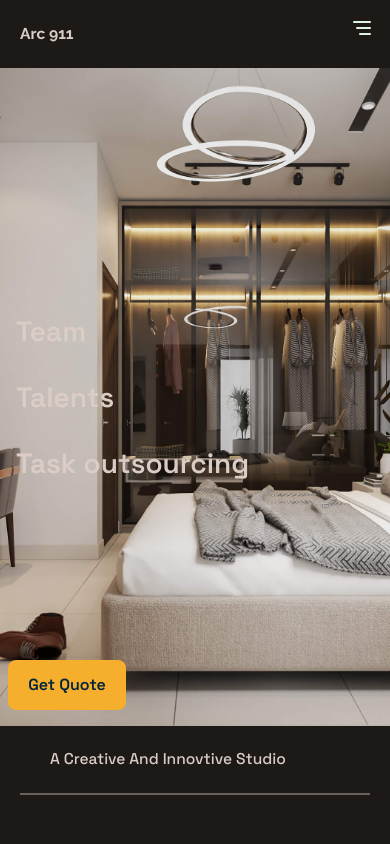
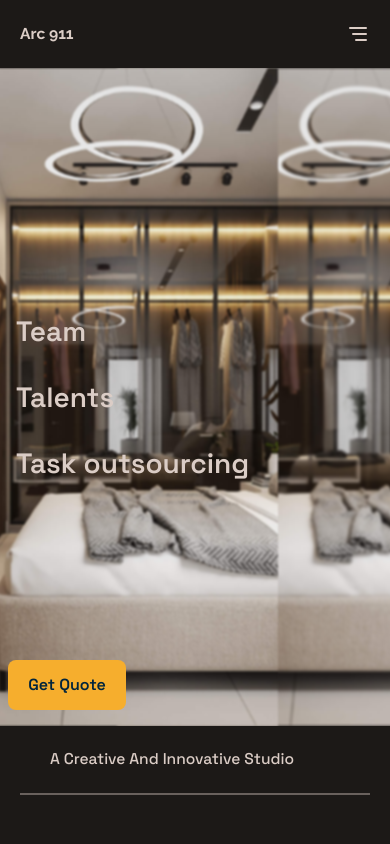
Before and after one commit to Ovodo/arc911, a React (Vite) app: page / in a window 390 px wide. Shown: the top 844 px of the page. Built offline with nearby package versions, Linux system fonts and the light colour scheme.

Commit message:
finishing touches

```diff
--- a/src/components/Hero.jsx
+++ b/src/components/Hero.jsx
@@ -1,5 +1,5 @@
 import { useState } from "react";
-import { motion } from "framer-motion";
+import { motion, AnimatePresence } from "framer-motion";
 import Marquee from "react-fast-marquee";
 import AppButton from "./AppButton";
 
@@ -24,23 +24,32 @@ const itemVariants = {
 const heroTextStyle =
   "hover:text-app_white duration-500 text-app_brown hover:bg-transparent bg-app_white rounded-lg sm:text-app_white sm:hover:text-app_brown sm:bg-transparent sm:hover:bg-app_white px-8 ml-2 py-5 font-semibold cursor-pointer text-[3vw] sm:text-[2vw]";
 const baseStyle =
-  "bg-transparent text-app_white rounded-lg px-3 sm:px-6 ml-1 sm:ml-4 py-3 font-semibold cursor-pointer text-[28px] leading-normal  sm:text-[2vw]";
-const hoverEffect = "hover:text-app_brown  hover:bg-app_white duration-500";
+  "bg-transparent relative sm:bottom-[3vh] text-app_white rounded-lg px-3 sm:px-6 ml-1 sm:ml-4 py-3 font-semibold cursor-pointer text-[28px] leading-normal sm:text-[2vw]";
+const hoverEffect = "hover:text-app_brown hover:bg-app_white duration-500";
 const transitionStyle = "duration-500";
+
 const Hero = () => {
   const [imageLoaded, setImageLoaded] = useState(false);
   const [hover, setHover] = useState("");
+
+  // Track when both images load
+  const handleImageLoad = () => {
+    setImageLoaded(true);
+  };
 
   return (
     <div className='w-full'>
       <div
         id='Home'
-        className='justify-center w-full sm:justify-start py-[5vh] sm:py-0 flex mt-[8vh] sm:mt-[12vh] flex-col h-[78vh] sm:h-[76vh]   items-center relative'
+        className='justify-center overflow-x-hidden w-full sm:justify-start py-[5vh] sm:py-0 flex mt-[8vh] sm:mt-[12vh] flex-col h-[78vh] sm:h-[76vh] items-center relative'
       >
+        <AnimatePresence>
+          {imageLoaded && (
             <motion.div
-          className='absolute left-0  z-20 w-max sm:w-[35%] h-full sm:gap-8 flex flex-col justify-center'
+              className='absolute left-0 z-20 w-max sm:w-[35%] h-full sm:gap-8 flex flex-col justify-center'
               initial='hidden'
               animate='visible'
+              exit='hidden'
               variants={containerVariants}
             >
               <motion.a
@@ -83,16 +92,25 @@ const Hero = () => {
                 <AppButton href={"#Contact us"} title={"Get Quote"} />
               </motion.div>
             </motion.div>
+          )}
+        </AnimatePresence>
 
+        {/* Background Images */}
         <img
-          className='w-full h-[78vh] sm:h-[76vh] object-cover my-auto absolute'
+          className='w-full h-[78vh] z-[2] -left-28 blur-[1px] sm:left-0 sm:h-[76vh] object-cover my-auto absolute'
           src='/images/fx2.jpg'
+          onLoad={handleImageLoad}
+        />
+        <img
+          className='w-full h-[78vh] opacity-100 blur-[1.5px] -right-[30vw] sm:hidden sm:h-[76vh] object-cover absolute'
+          src='/images/fx2.jpg'
+          onLoad={handleImageLoad}
         />
       </div>
 
-      <Marquee className=''>
+      <Marquee>
         <h6 className='text-app_white font-medium flex items-center h-[8vh] sm:h-[12vh] capitalize text-[4vw] sm:text-[1.5vw]'>
-          A creative and Innovtive Studio
+          A creative and Innovative Studio
         </h6>
       </Marquee>
     </div>
--- a/src/components/Navbar.jsx
+++ b/src/components/Navbar.jsx
@@ -72,12 +72,12 @@ const Navbar = () => {
       {/* Mobile menu toggle button */}
       <button
         onClick={() => setToggle(!toggle)}
-        className='flex fixed duration-1000 right-4 top-4 sm:hidden z-50'
+        className='flex  duration-1000 right-4 top-4 sm:hidden z-50'
       >
         {!toggle ? (
-          <IconMenuDeep color='#DFF3E4' size={24} />
+          <IconMenuDeep color='#dbcdc6' size={24} />
         ) : (
-          <IconX color='#DFF3E4' size={24} />
+          <IconX color='#dbcdc6' size={24} />
         )}
       </button>
 
```
Lines whose indentation alone changed are shown as unchanged.
